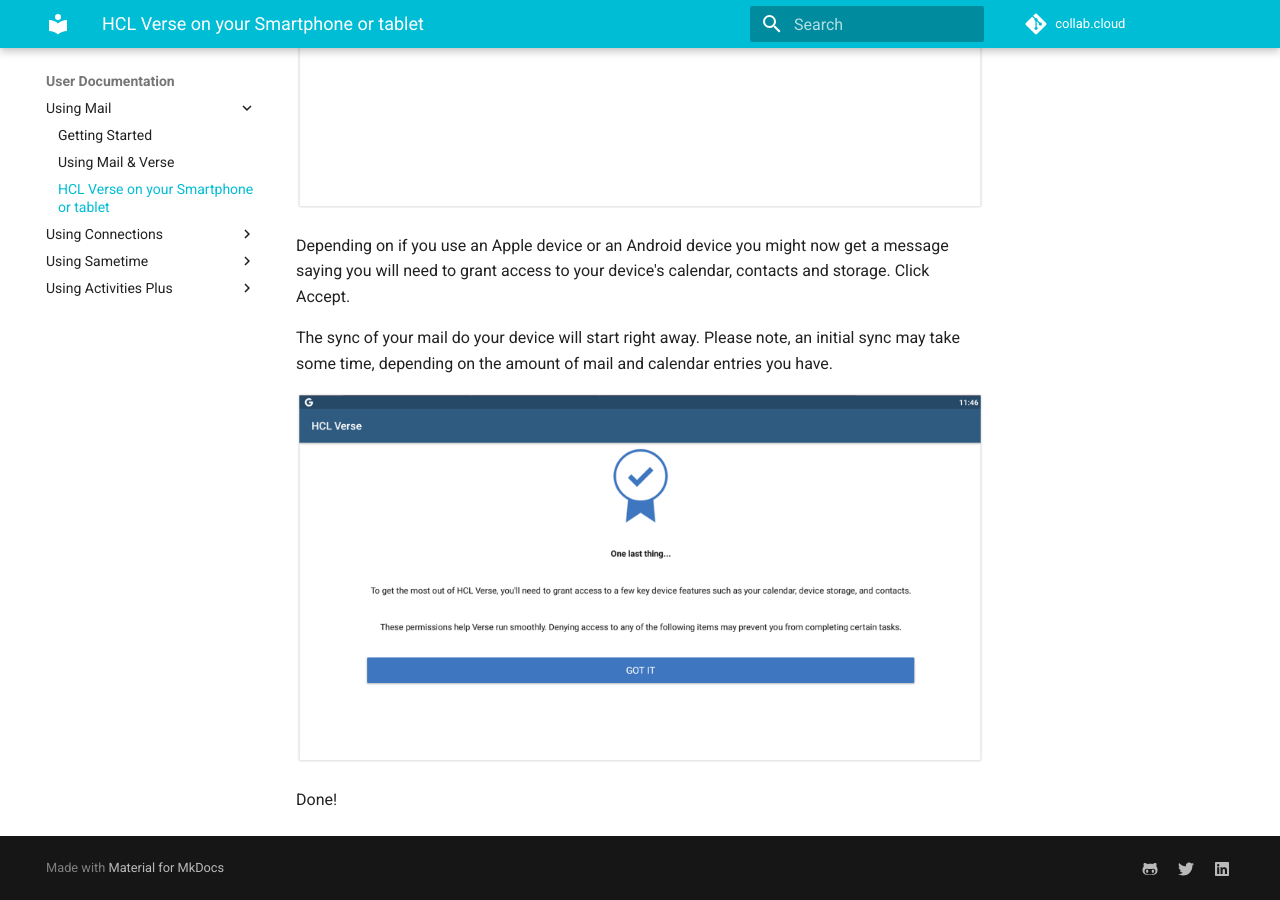
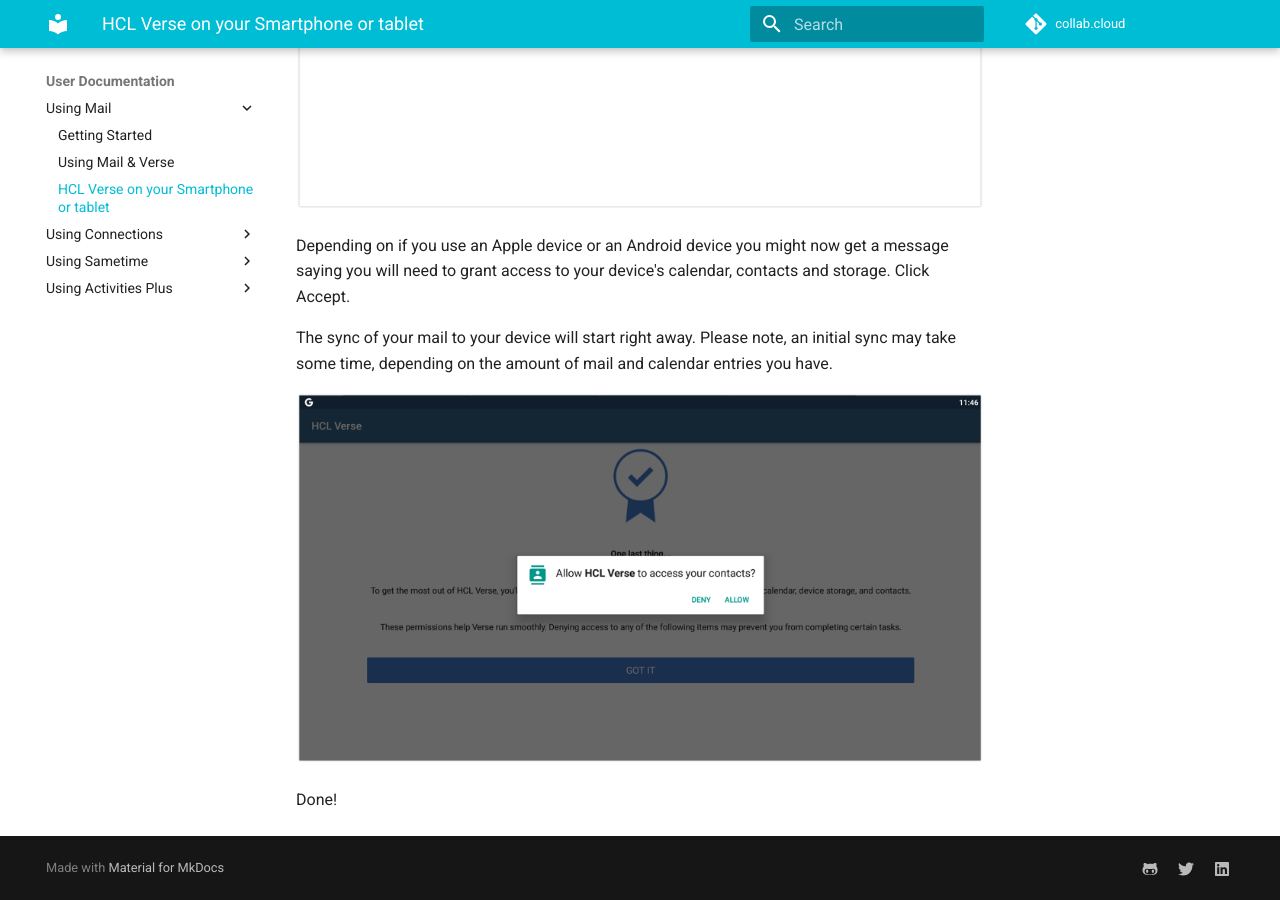
Before and after one commit to collabdotcloud/docs.collab.cloud, an MkDocs documentation site: the page built from docs/users/verse-traveler.md, in a window 1280 px wide and 900 px high, scrolled down 2400 px. Built offline with MkDocs 1.6.1 and Material for MkDocs 9.7.7, drawn with Linux system fonts in a browser that asks for light colours.

Commit message:
Update verse-traveler.md

```diff
--- a/docs/users/verse-traveler.md
+++ b/docs/users/verse-traveler.md
@@ -30,8 +30,8 @@
 
 Depending on if you use an Apple device or an Android device you might now get a message saying you will need to grant access to your device's calendar, contacts and storage. Click Accept.
 
-The sync of your mail do your device will start right away. Please note, an initial sync may take some time, depending on the amount of mail and calendar entries you have.
+The sync of your mail to your device will start right away. Please note, an initial sync may take some time, depending on the amount of mail and calendar entries you have.
 
-<img src="/assets/images/screen-shots/mail/verseapp5.png" alt="Verse Start Page" />
+<img src="/assets/images/screen-shots/mail/verseapp6.png" alt="Verse Start Page" />
 
 Done!
```
